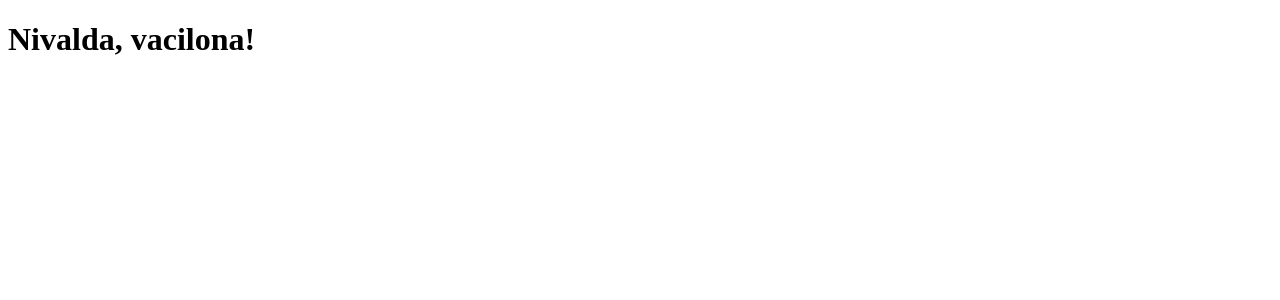
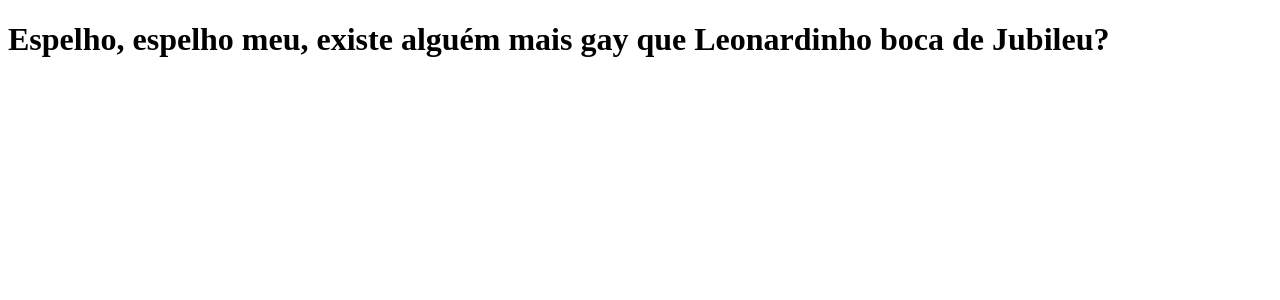
Before and after one commit to CleytonSeles/portifolio, a Next.js app: page / in a window 1280 px wide. Shown: the top 300 px of the page. Built offline with nearby package versions, Linux system fonts and the light colour scheme.

Commit message:
testando o deploy na vercel.

```diff
--- a/pages/index.js
+++ b/pages/index.js
@@ -1,5 +1,5 @@
     function Home() {
-        return <h1>Nivalda, vacilona!</h1>
+        return <h1>Espelho, espelho meu, existe alguém mais gay que Leonardinho boca de Jubileu?</h1>
     }
 
     export default Home;
```
